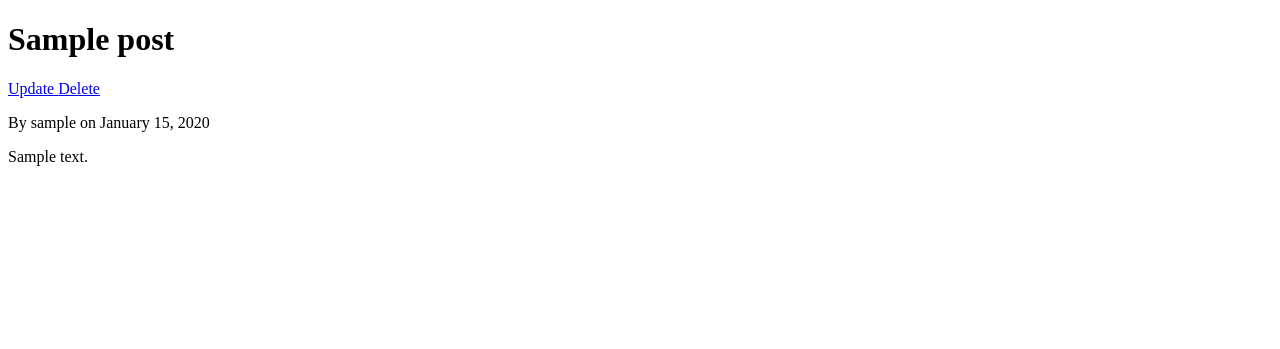
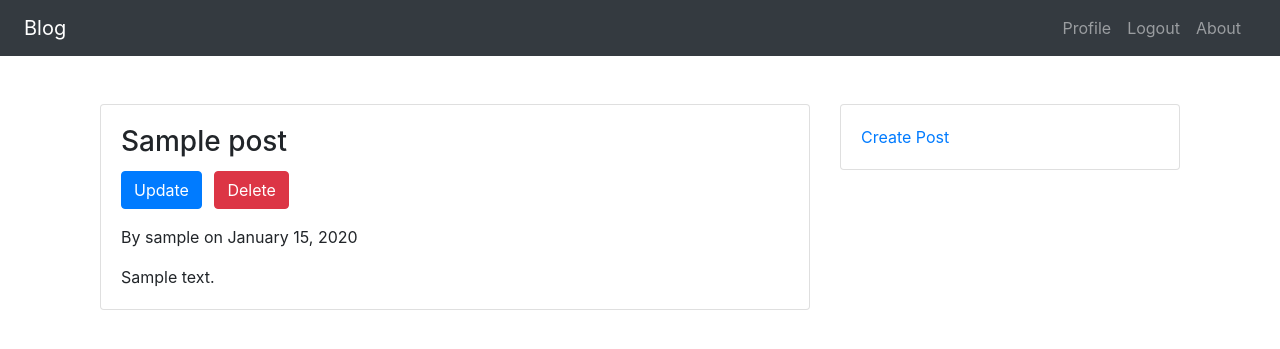
Before and after one commit to arptg/django-blog, a Django app: page /blog/post/1/ in a window 1280 px wide. Shown: the top 349 px of the page. Run offline with Django 3.2, Linux system fonts and the light colour scheme; a user stored in the database is signed in; tables that the repository leaves empty hold one stand-in row (values such as "Sample post"); some libraries are stand-ins or nearby versions.

Commit message:
:sparkles: Added bootstrap frontend

```diff
--- a/templates/Base.html
+++ b/templates/Base.html
@@ -1,3 +1,4 @@
+{% load static %}
 <!doctype html>
 <html lang="en">
 <head>
@@ -5,6 +6,13 @@
     <meta name="viewport"
           content="width=device-width, user-scalable=no, initial-scale=1.0, maximum-scale=1.0, minimum-scale=1.0">
     <meta http-equiv="X-UA-Compatible" content="ie=edge">
+
+    <link rel="stylesheet" href="https://maxcdn.bootstrapcdn.com/bootstrap/4.0.0/css/bootstrap.min.css" integrity="sha384-Gn5384xqQ1aoWXA+058RXPxPg6fy4IWvTNh0E263XmFcJlSAwiGgFAW/dAiS6JXm" crossorigin="anonymous">
+    <script src="https://code.jquery.com/jquery-3.2.1.slim.min.js" integrity="sha384-KJ3o2DKtIkvYIK3UENzmM7KCkRr/rE9/Qpg6aAZGJwFDMVNA/GpGFF93hXpG5KkN" crossorigin="anonymous"></script>
+    <script src="https://cdnjs.cloudflare.com/ajax/libs/popper.js/1.12.9/umd/popper.min.js" integrity="sha384-ApNbgh9B+Y1QKtv3Rn7W3mgPxhU9K/ScQsAP7hUibX39j7fakFPskvXusvfa0b4Q" crossorigin="anonymous"></script>
+    <script src="https://maxcdn.bootstrapcdn.com/bootstrap/4.0.0/js/bootstrap.min.js" integrity="sha384-JZR6Spejh4U02d8jOt6vLEHfe/JQGiRRSQQxSfFWpi1MquVdAyjUar5+76PVCmYl" crossorigin="anonymous"></script>
+    <link rel="stylesheet" href="https://stackpath.bootstrapcdn.com/font-awesome/4.7.0/css/font-awesome.min.css">
+    <link rel="stylesheet" href="{% static "main.css" %}" />
 
     {% block custom_includes %}    {% endblock %}
 
@@ -16,6 +24,31 @@
 
 </head>
 <body>
+    <nav class="navbar navbar-expand-sm navbar-dark bg-dark justify-content-start">
+        <button class="navbar-toggler d-lg-none" type="button" data-toggle="collapse" data-target="#collapsibleNavId" aria-controls="collapsibleNavId"
+            aria-expanded="false" aria-label="Toggle navigation"><i class="fa fa-bars"></i></button>
+        <a class="navbar-brand d-sm-block ml-2" href="/blog">Blog</a>
+        <div class="collapse navbar-collapse" id="collapsibleNavId">
+            <ul class="navbar-nav container-fluid mr-0 mt-2 mt-lg-0 justify-content-end">
+                {% if user.is_authenticated %}
+                <li class="nav-item">
+                    <a class="nav-link" href="{% url 'profile' %}">Profile</span></a>
+                </li>
+                <li class="nav-item">
+                    <a class="nav-link" href="{% url 'logout' %}">Logout</span></a>
+                </li>
+                {% else %}
+                <li class="nav-item">
+                    <a class="nav-link" href="{% url 'login' %}">Login</span></a>
+                </li>
+                {% endif %}
+                <li class="nav-item">
+                    <a class="nav-link" href="./about">About</a>
+                </li>
+            </ul>
+        </div>
+    </nav>
+    <main>
         {% if messages %}
             {% for message in messages %}
                 <div class="alert alert={{ message.tags }}">
@@ -24,5 +57,6 @@
             {% endfor %}
         {% endif %}
         {% block content %}     {% endblock %}
+    </main>
 </body>
 </html>
--- a/templates/Blog/About.html
+++ b/templates/Blog/About.html
@@ -1,5 +1,8 @@
 {% extends 'Base.html' %}
 
 {% block content %}
-    <h1>About Page</h1>
+    <div class="container mt-5">
+        <h1>About Page</h1>
+    </div>
+
 {% endblock content %}
--- a/templates/Blog/post_detail.html
+++ b/templates/Blog/post_detail.html
@@ -1,17 +1,35 @@
 {% extends 'Base.html' %}
 
 {% block content %}
-    <h1>{{ object.title }}</h1>
-    {% if object.author.username == user.username %}
-        <div class="author-controls">
-            <a href="{% url 'blog-update' object.id %}">
-                Update
-            </a>
-            <a href="{% url 'blog-delete' object.id %}">
-                Delete
-            </a>
+    <div class="container mt-5 align-item-end d-sm-flex flex-sm-row-reverse">
+        <div class="col-sm-4 order-sm-1 mb-4">
+            <div class="card border-gray-dark">
+              <div class="card-body">
+                <a href="{% url 'blog-create' %}" class="card-title" style="text-decoration:none;">Create Post</a>
+              </div>
+            </div>
         </div>
-    {% endif %}
-    <p>By {{ object.author }} on {{ post.date_posted | date:"F d, Y"}}</p>
-    <p>{{ object.content }}</p>
+        <div class="col-sm-8 order-sm-2">
+            <div class="card mb-4">
+                <div class="card-body">
+                    <h3 class="card-title">{{ object.title }}</h3>
+                    {% if object.author.username == user.username %}
+                        <ul class="list-inline author-controls">
+                            <li class="list-inline-item">
+                                <a href="{% url 'blog-update' object.id %}" class="btn btn-primary">
+                                    Update
+                                </a></li>
+                            <li class="list-inline-item">
+                                <a href="{% url 'blog-delete' object.id %}" class="btn btn-danger">
+                                    Delete
+                                </a>
+                            </li>
+                        </ul>
+                    {% endif %}
+                <p class="card-text text-bold">By {{ object.author }} on {{ post.date_posted | date:"F d, Y"}}</By>
+                <p class="card-text ">{{ object.content }}</p>
+                </div>
+            </div>
+        </div>
+    </div>
 {% endblock content %}
--- a/templates/Users/PasswordReset.html
+++ b/templates/Users/PasswordReset.html
@@ -2,7 +2,7 @@
 {% load crispy_forms_tags %}
 
 {% block content %}
-    <div class="login-form-wrapper">
+    <div class="login-form-wrapper container col-sm-10 mt-5" style="max-width:600px;">
         <form method="post">
             {% csrf_token %}
             <fieldset class="form-group">
--- a/templates/Users/PasswordResetConfirm.html
+++ b/templates/Users/PasswordResetConfirm.html
@@ -2,7 +2,7 @@
 {% load crispy_forms_tags %}
 
 {% block content %}
-    <div class="login-form-wrapper">
+    <div class="login-form-wrapper m-4 ">
         <form method="post">
             {% csrf_token %}
             <fieldset class="form-group">
@@ -11,7 +11,7 @@
                 </legend>
                 {{ form|crispy }}
             </fieldset>
-            <div class="form-group">
+            <div class="form-group float-right">
                 <button class="btn btn-outline-info">
                     Reset Password
                 </button>
--- a/templates/Users/PasswordResetDone.html
+++ b/templates/Users/PasswordResetDone.html
@@ -1,6 +1,6 @@
 {% extends 'Base.html'%}
 {% block content %}
-    <h2>
+    <h2 class="m-4">
         Password Reset mail has been sent. Please check your inbox.
     </h2>
 {% endblock content %}
--- a/templates/Users/Profile.html
+++ b/templates/Users/Profile.html
@@ -2,7 +2,7 @@
 {% load crispy_forms_tags %}
 
 {% block content %}
-
+<div class="container mt-5 col-xl-8 col-sm-10 col-10">
     <div class="profile-content">
         <form method="post">
             {% csrf_token %}
@@ -13,11 +13,12 @@
                 {{ u_form|crispy }}
                 {{ p_form|crispy }}
             </fieldset>
-            <div class="form-group">
+            <div class="form-group float-right">
                 <button class="btn btn-outline-info">
                     Update
                 </button>
             </div>
         </form>
     </div>
+</div>
 {% endblock content %}
--- a/templates/Users/Register.html
+++ b/templates/Users/Register.html
@@ -2,6 +2,7 @@
 {% load crispy_forms_tags %}
 
 {% block content %}
+<div class="container mt-5 col-xl-3 col-sm-6 col-10">
     <div class="register-form-wrapper">
         <form method="post">
             {% csrf_token %}
@@ -23,4 +24,5 @@
             </small>
         </div>
     </div>
+</div>
 {% endblock content %}
```
Also changed, not shown: Requirements.txt (added, +13 -0 lines), django_project/settings.py (+55 -65 lines), django_project/urls.py (+40 -19 lines), templates/Blog/Home.html (+22 -6 lines), templates/Blog/UserPosts.html (+22 -5 lines), templates/Blog/post_confirm_delete.html (+10 -12 lines), templates/Blog/post_form.html (+9 -2 lines), templates/Users/Login.html (+10 -2 lines), templates/Users/Logout.html (+9 -7 lines), 3 other files. Lines whose indentation alone changed are shown as unchanged.
